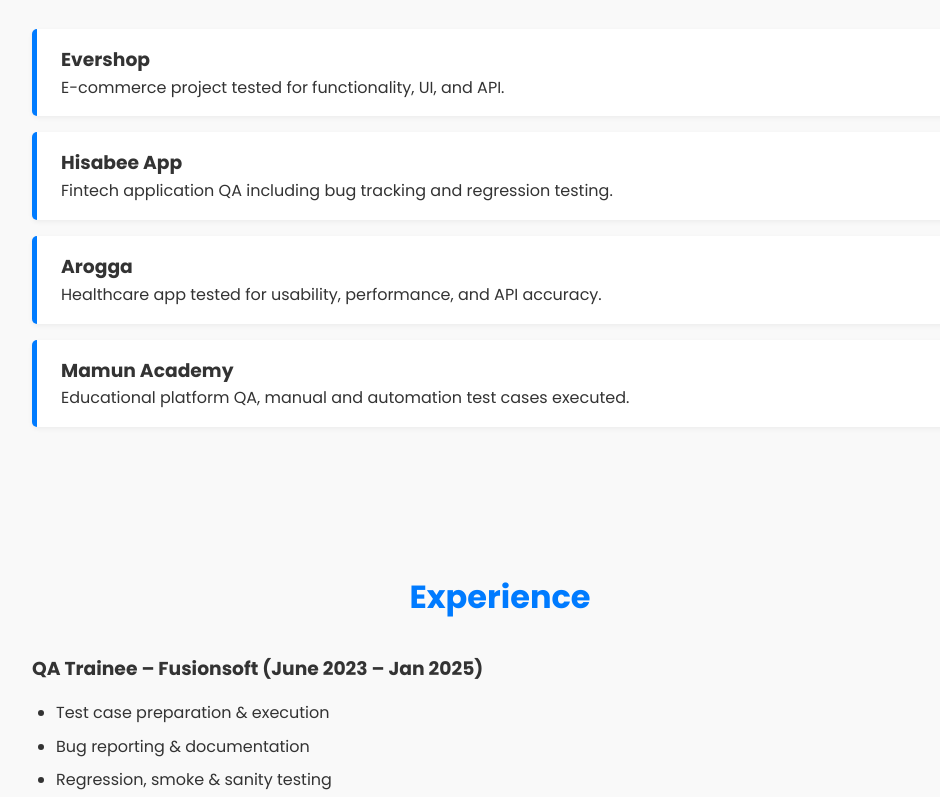
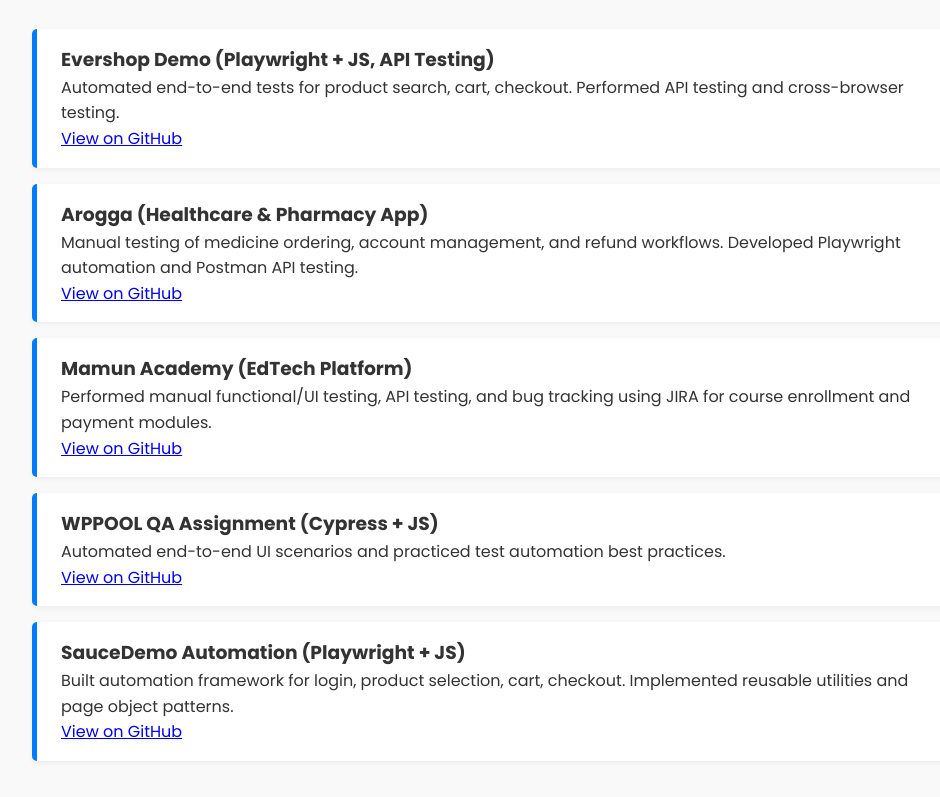
Before and after one commit to zishuvo1/zahidul-portfolio, a plain HTML site: page index.html in a window 1280 px wide. Shown: the part 1587-2384 px from the top of the page, without its empty margins (140-1080 px from the left). Drawn offline with Linux system fonts and the light colour scheme.

Commit message:
Update index.html

```diff
--- a/index.html
+++ b/index.html
@@ -14,13 +14,12 @@
     <!-- Main CSS -->
     <link rel="stylesheet" href="assets/css/styles.css" />
 </head>
-<body>
+<body class="dark-theme">
 
     <!-- Header / Navbar -->
     <header>
         <nav class="navbar">
             <a href="#home" class="logo">Zahidul</a>
-
             <ul class="nav-links">
                 <li><a href="#home">Home</a></li>
                 <li><a href="#about">About</a></li>
@@ -30,7 +29,6 @@
                 <li><a href="#certifications">Certifications</a></li>
                 <li><a href="#contact">Contact</a></li>
             </ul>
-
             <div class="menu-toggle"><i class="fas fa-bars"></i></div>
         </nav>
     </header>
@@ -58,12 +56,11 @@
     <!-- Skills Section -->
     <section id="skills" class="section">
         <h2 class="section-title">Skills</h2>
-
         <div class="skills-container">
             <div class="skill-card"><i class="fa-solid fa-tools"></i> Manual Testing</div>
             <div class="skill-card"><i class="fa-solid fa-bug"></i> Bug Reporting (JIRA, Trello)</div>
             <div class="skill-card"><i class="fa-solid fa-plug"></i> API Testing (Postman)</div>
-            <div class="skill-card"><i class="fa-solid fa-code"></i> Selenium | Java | JS | Python</div>
+            <div class="skill-card"><i class="fa-solid fa-code"></i> Selenium | Java | JavaScript | Python</div>
             <div class="skill-card"><i class="fa-solid fa-database"></i> SQL | HTML | CSS</div>
             <div class="skill-card"><i class="fa-brands fa-github"></i> Git & GitHub</div>
         </div>
@@ -72,74 +69,79 @@
     <!-- Projects Section -->
     <section id="projects" class="section">
         <h2 class="section-title">Projects</h2>
+        <div class="project-list">
 
-        <div class="project-list">
-            <div class="project-card">
-                <h3>Evershop</h3>
-                <p>E-commerce project tested for functionality, UI, and API.</p>
+            <div class="project-card automation">
+                <h3>Evershop Demo (Playwright + JS, API Testing)</h3>
+                <p>Automated end-to-end tests for product search, cart, checkout. Performed API testing and cross-browser testing.</p>
+                <a href="https://github.com/zishuvo1/evershop" target="_blank">View on GitHub</a>
             </div>
 
-            <div class="project-card">
-                <h3>Hisabee App</h3>
-                <p>Fintech application QA including bug tracking and regression testing.</p>
+            <div class="project-card automation">
+                <h3>Arogga (Healthcare & Pharmacy App)</h3>
+                <p>Manual testing of medicine ordering, account management, and refund workflows. Developed Playwright automation and Postman API testing.</p>
+                <a href="https://github.com/zishuvo1/arogga" target="_blank">View on GitHub</a>
             </div>
 
-            <div class="project-card">
-                <h3>Arogga</h3>
-                <p>Healthcare app tested for usability, performance, and API accuracy.</p>
+            <div class="project-card manual">
+                <h3>Mamun Academy (EdTech Platform)</h3>
+                <p>Performed manual functional/UI testing, API testing, and bug tracking using JIRA for course enrollment and payment modules.</p>
+                <a href="https://github.com/zishuvo1/mamunacademy" target="_blank">View on GitHub</a>
             </div>
 
-            <div class="project-card">
-                <h3>Mamun Academy</h3>
-                <p>Educational platform QA, manual and automation test cases executed.</p>
+            <div class="project-card automation">
+                <h3>WPPOOL QA Assignment (Cypress + JS)</h3>
+                <p>Automated end-to-end UI scenarios and practiced test automation best practices.</p>
+                <a href="https://github.com/zishuvo1/wppool" target="_blank">View on GitHub</a>
             </div>
+
+            <div class="project-card automation">
+                <h3>SauceDemo Automation (Playwright + JS)</h3>
+                <p>Built automation framework for login, product selection, cart, checkout. Implemented reusable utilities and page object patterns.</p>
+                <a href="https://github.com/zishuvo1/saucedemo-automation" target="_blank">View on GitHub</a>
+            </div>
+
         </div>
     </section>
 
     <!-- Experience Section -->
     <section id="experience" class="section">
         <h2 class="section-title">Experience</h2>
-
-        <h3>QA Trainee – Fusionsoft (June 2023 – Jan 2025)</h3>
+        <h3>QA Trainee – Fusionsoft (March 2025 – Dec 2025)</h3>
         <ul>
-            <li>Test case preparation & execution</li>
-            <li>Bug reporting & documentation</li>
-            <li>Regression, smoke & sanity testing</li>
+            <li>Test plan & case creation, execution</li>
+            <li>Bug reporting, tracking, and verification</li>
+            <li>Regression, smoke, and usability testing</li>
+            <li>Collaborated with developers and product managers to verify bug fixes</li>
         </ul>
     </section>
 
     <!-- Certifications Section -->
     <section id="certifications" class="section certifications-section">
         <h2 class="section-title">Certifications</h2>
+        <div class="cert-grid">
 
-        <div class="cert-grid">
-            <!-- SQA Certificate -->
             <div class="cert-card">
-                <img src="assets/sqa-cert.jpg" alt="SQA Certificate - Ostad Training Institute" class="cert-img" />
-                <p>SQA Certification – Ostad Training Institute (2024)</p>
+                <img src="assets/sqa-cert.jpg" alt="SQA Certificate – Ostad" />
+                <p>Software Quality Assurance (SQA) – Ostad (2024)</p>
             </div>
 
-            <!-- CEH Certificate -->
             <div class="cert-card">
-                <img src="assets/ceh-cert.jpg" alt="CEH Certificate - Creative IT Institute" class="cert-img" />
-                <p>CEH Certification – Creative IT Institute (2024)</p>
+                <img src="assets/ceh-cert.jpg" alt="CEH Certificate – Creative IT Institute" />
+                <p>Certified Ethical Hacker (CEH) – Creative IT Institute (2024)</p>
             </div>
+
         </div>
     </section>
 
-    <!-- Contact -->
+    <!-- Contact Section -->
     <section id="contact" class="section">
         <h2 class="section-title">Contact Me</h2>
-
         <div class="contact-info">
             <p><i class="fa-solid fa-envelope"></i> zahidul0401@gmail.com</p>
             <p><i class="fa-solid fa-phone"></i> +8801611450892</p>
-            <p><i class="fa-brands fa-linkedin"></i>
-                <a href="https://linkedin.com/in/zishuvo95" target="_blank">LinkedIn</a>
-            </p>
-            <p><i class="fa-brands fa-github"></i>
-                <a href="https://github.com/zishuvo1" target="_blank">GitHub</a>
-            </p>
+            <p><i class="fa-brands fa-linkedin"></i> <a href="https://linkedin.com/in/zishuvo95" target="_blank">LinkedIn</a></p>
+            <p><i class="fa-brands fa-github"></i> <a href="https://github.com/zishuvo1" target="_blank">GitHub</a></p>
         </div>
     </section>
 
```
